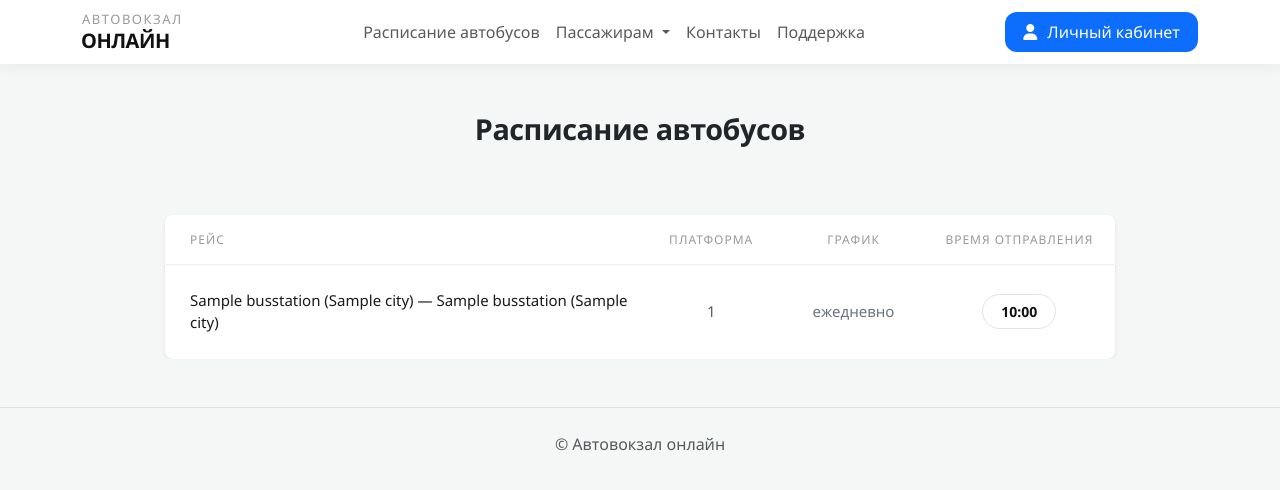
After one commit to den-zl/Avtovokzal_curse_project_db, a Django app: page /schedule/ in a window 1280 px wide. The commit adds this page. Shown: the top 490 px of the page. Run offline with Django 4.2, Linux system fonts and the light colour scheme; tables that the repository leaves empty hold one stand-in row (values such as "Sample post").

Commit message:
Adding a schedule section

```diff
--- a/station/models.py
+++ b/station/models.py
@@ -65,7 +65,7 @@ class Route(models.Model):
     distance = models.DecimalField(max_digits=10, decimal_places=2, verbose_name="Расстояние (км)")
 
     def __str__(self):
-        return f"Маршрут: {self.start_point} — {self.end_point}"
+        return f"{self.start_point} — {self.end_point}"
 
     class Meta:
         verbose_name = "Маршрут"
--- a/station/templates/station/base.html
+++ b/station/templates/station/base.html
@@ -172,6 +172,42 @@
         .status-cancelled { color: #dc3545; }
 
         .platform-col { width: 100px; text-align: center; }
+
+        .time-badge {
+            display: inline-block;
+            padding: 6px 18px;
+            background-color: #ffffff;
+            border: 1px solid #e0e4e8;
+            border-radius: 20px;
+            font-weight: 600;
+            color: #111;
+            font-size: 14px;
+        }
+
+        .schedule-row {
+            transition: background 0.2s;
+            border-bottom: 1px solid #f0f2f5;
+        }
+        .schedule-row:hover {
+            background-color: #f8faff;
+        }
+
+        .table-custom-schedule {
+            max-width: 900px;
+            margin: 0 auto;
+            width: 100%;
+            border-collapse: collapse;
+        }
+
+        .cell-center {
+            text-align: center;
+        }
+
+        .trip-name-cell {
+            white-space: nowrap; /* Не дает тексту прыгать на вторую строку */
+            overflow: hidden;
+            text-overflow: ellipsis; /* Если совсем не влезает, поставит троеточие */
+        }
     </style>
 </head>
 <body>
@@ -190,7 +226,7 @@
         <div class="collapse navbar-collapse" id="navbarNav">
             <ul class="navbar-nav mx-auto">
                 <li class="nav-item">
-                    <a class="nav-link" href="{% url 'index' %}">Расписание автобусов</a>
+                    <a class="nav-link" href="{% url 'bus_schedule' %}">Расписание автобусов</a>
                 </li>
 
                 <li class="nav-item dropdown">
--- /dev/null
+++ b/station/templates/station/schedule.html
@@ -0,0 +1,49 @@
+{% extends 'station/base.html' %}
+
+{% block content %}
+<div class="container mt-5 mb-5">
+    <div class="text-center mb-5">
+        <h2 class="fw-bold" style="font-size: 1.8rem; letter-spacing: -0.5px;">Расписание автобусов</h2>
+    </div>
+
+    <div class="table-responsive">
+        <table class="table-trips shadow-sm mx-auto" style="border-radius: 8px; overflow: hidden; border: 1px solid #eee; max-width: 950px;">
+            <thead>
+                <tr>
+                    <th class="ps-4" style="width: 50%;">Рейс</th>
+                    <th class="text-center" style="width: 15%;">Платформа</th>
+                    <th class="text-center" style="width: 15%;">График</th>
+                    <th class="text-center" style="width: 30%; white-space: nowrap;">Время отправления</th>
+                </tr>
+            </thead>
+            <tbody>
+                {% for trip in all_trips %}
+                <tr>
+                    <td class="ps-4 py-4" style="color: #1a1a1a; font-weight: 500;">
+                        {{ trip.route }}
+                    </td>
+
+                    <td class="text-center">
+                        <span class="text-muted">{{ trip.platform }}</span>
+                    </td>
+
+                    <td class="text-center">
+                        <span class="text-secondary">ежедневно</span>
+                    </td>
+
+                    <td class="text-center">
+                        <div class="time-badge">
+                            {{ trip.departure_time|date:"H:i" }}
+                        </div>
+                    </td>
+                </tr>
+                {% empty %}
+                <tr>
+                    <td colspan="4" class="text-center py-5 text-muted">В данный момент рейсов в расписании нет.</td>
+                </tr>
+                {% endfor %}
+            </tbody>
+        </table>
+    </div>
+</div>
+{% endblock %}
--- a/station/urls.py
+++ b/station/urls.py
@@ -14,4 +14,5 @@ urlpatterns = [
     path('support/', views.support, name='support'),
     path('refund/', views.refund, name='refund'),
     path('contacts/', views.contacts, name='contacts'),
+    path('schedule/', views.bus_schedule, name='bus_schedule'),
 ]
--- a/station/views.py
+++ b/station/views.py
@@ -54,6 +54,15 @@ def index(request):
     }
     return render(request, 'station/index.html', context)
 
+def bus_schedule(request):
+    all_trips = Trip.objects.all()
+
+    all_trips = all_trips.annotate(
+        just_time=Cast('departure_time', TimeField())
+    ).order_by('just_time')
+
+    return render(request, 'station/schedule.html', {'all_trips': all_trips})
+
 def register(request):
     if request.method == 'POST':
         form = UserCreationForm(request.POST)
```
